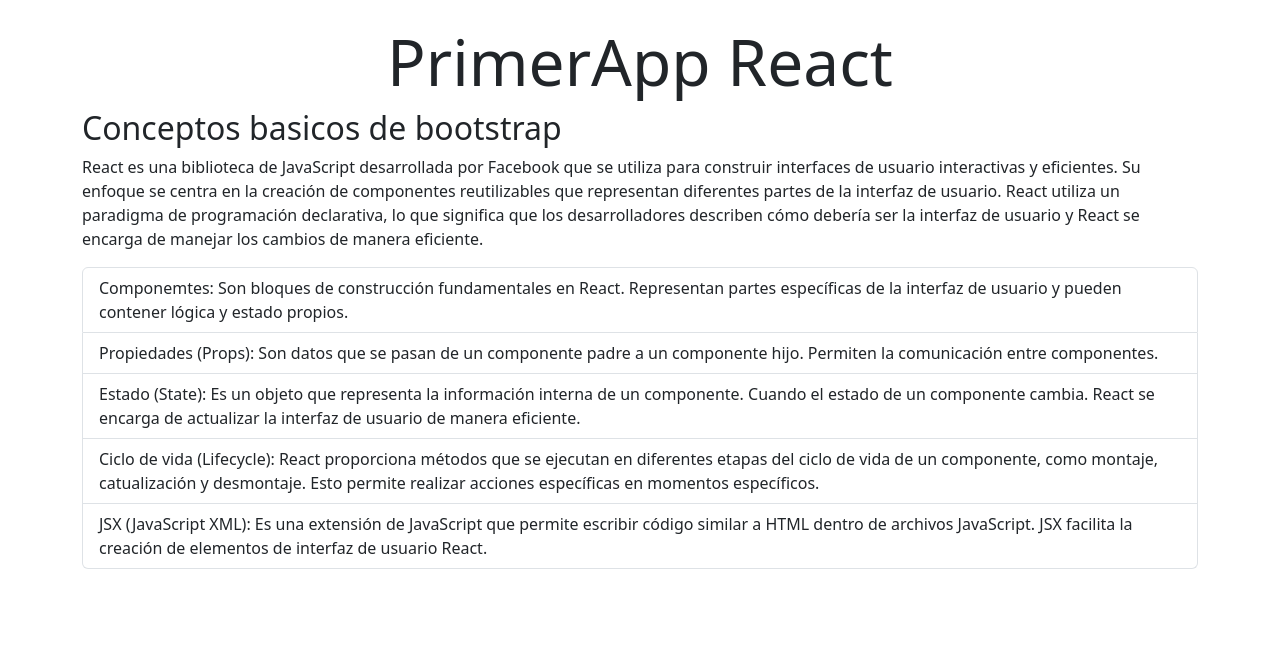
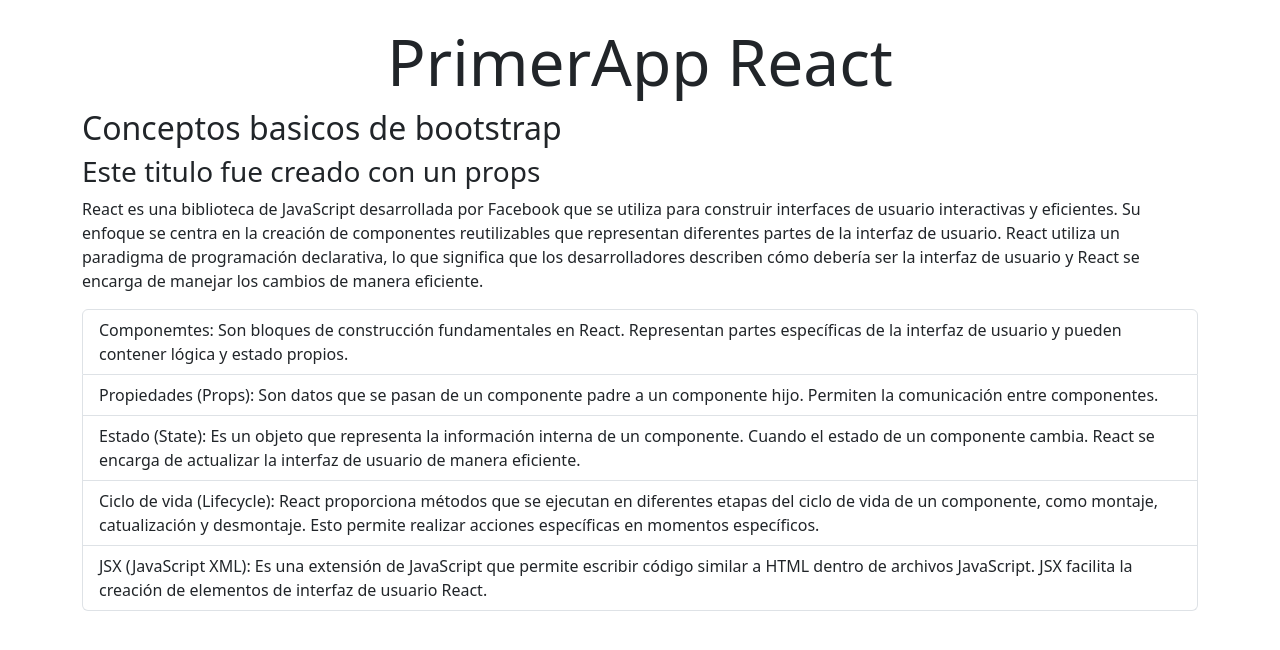
Before and after one commit to JJV23/primerAppReact, a React (Vite) app: page / in a window 1280 px wide. Shown: the top 650 px of the page. Built offline with nearby package versions, Linux system fonts and the light colour scheme.

Commit message:
enviamos un mensaje mediante props al componente Informacion

```diff
--- a/src/App.jsx
+++ b/src/App.jsx
@@ -9,7 +9,7 @@
     //luego va el maquetado del componente
     <section className="container my-4">
       <h1 className="text-center display-3">PrimerApp React</h1>
-      <Informacion></Informacion>
+      <Informacion tituloSecundario='Este titulo fue creado con un props'></Informacion>
       {/*<Informacion/>*/}
     </section>
   );
--- a/src/components/Informacion.jsx
+++ b/src/components/Informacion.jsx
@@ -1,7 +1,8 @@
-const Informacion = () => {
+const Informacion = (props) => {
   return (
     <section>
       <h2>Conceptos basicos de bootstrap</h2>
+      <h3>{props.tituloSecundario}</h3>
       <p>
         React es una biblioteca de JavaScript desarrollada por Facebook que se
         utiliza para construir interfaces de usuario interactivas y eficientes.
```
